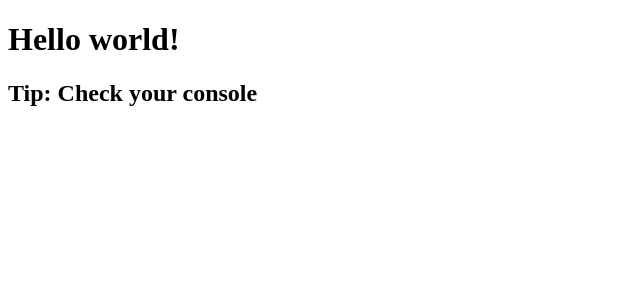
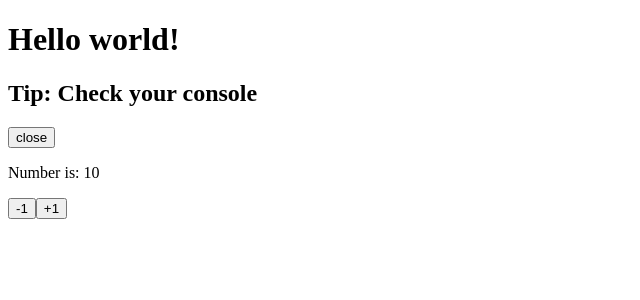
Before and after one commit to tamakiii-sandbox/hello-react-202201, a React app: page / in a window 1280 px wide. Shown: the top 300 px of the page, without its empty margins (0-640 px from the left). Built offline with nearby package versions, Linux system fonts and the light colour scheme.

Commit message:
impl Counter with React.Component

```diff
--- a/src/index.tsx
+++ b/src/index.tsx
@@ -1,8 +1,52 @@
 import React from 'react';
 import ReactDOM from 'react-dom';
+
+const initialState = Math.floor(Math.random() * 10) + 1;
+
+type State = {
+  count: number;
+  open: boolean;
+}
+
+class Counter extends React.Component {
+  state: State;
+  constructor(props: any) {
+    super(props);
+    this.state = {
+      count: initialState,
+      open: true,
+    };
+  }
+
+  toggle = () => {
+    this.setState({ open: !this.state.open });
+  }
+
+  render() {
+    return (
+      <>
+        <button onClick={this.toggle}>
+          {this.state.open ? 'close' : 'open'}
+        </button>
+        <div>
+          <p>
+            Number is: {this.state.count}
+          </p>
+          <button onClick={() => { this.setState({ count: this.state.count - 1 }) }}>
+            -1
+          </button>
+          <button onClick={() => { this.setState({ count: this.state.count + 1 }) }}>
+            +1
+          </button>
+        </div>
+      </>
+    );
+  }
+}
 
 const main = <>
   <h1>Hello world!</h1>
   <h2>Tip: Check your console</h2>
+  <Counter />
 </>;
 ReactDOM.render(main, document.querySelector('main'));
```
